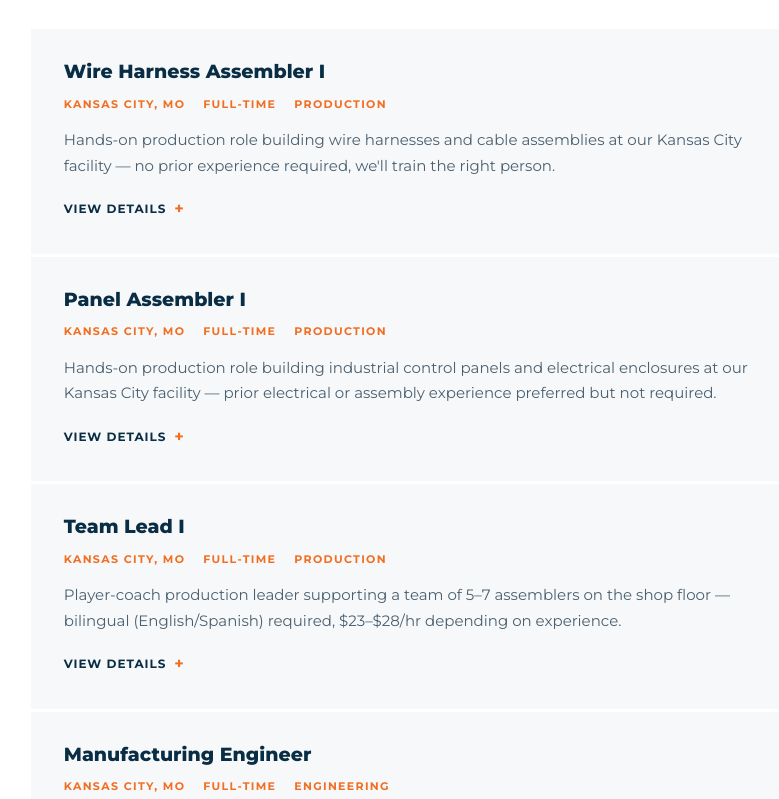
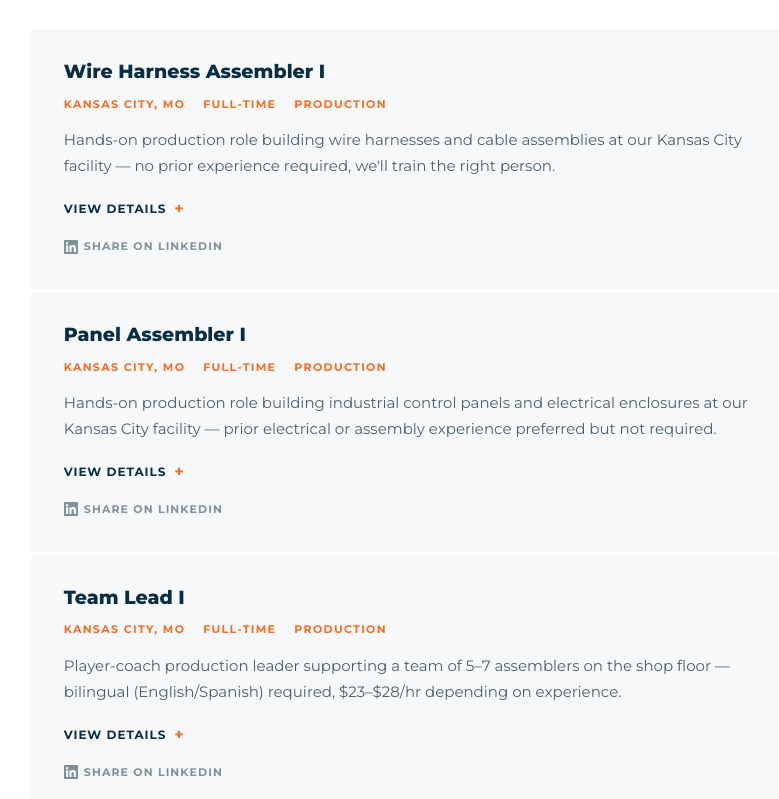
Before and after one commit to QCSKC/qcs-website, a plain HTML site: page careers/index.html in a window 1280 px wide. Shown: the part 1710-2509 px from the top of the page, without its empty margins (86-865 px from the left). Drawn offline with Linux system fonts and the light colour scheme.

Commit message:
Add LinkedIn share button to job cards

```diff
--- a/careers/index.html
+++ b/careers/index.html
@@ -227,6 +227,24 @@
       transition: opacity .2s;
     }
     .careers-contact .btn-navy:hover { opacity: .85; }
+
+    /* LinkedIn share link on job cards */
+    .job-share-li {
+      display: inline-flex;
+      align-items: center;
+      gap: 6px;
+      font-size: 11px;
+      font-weight: 700;
+      letter-spacing: .1em;
+      text-transform: uppercase;
+      color: var(--navy);
+      text-decoration: none;
+      margin-top: 12px;
+      opacity: .5;
+      transition: opacity .2s;
+    }
+    .job-share-li:hover { opacity: 1; }
+    .job-share-li svg { flex-shrink: 0; }
   </style>
   <!-- Google Analytics -->
   <script async src="https://www.googletagmanager.com/gtag/js?id=G-ZYHSQVX4SC"></script>
@@ -501,8 +519,17 @@
         var applyUrl = job.apply_url || '/contact/';
         var hasDesc = job.description && String(job.description).trim();
 
+        var jobUrl = 'https://qualitycablesystems.com/careers/' + (job.id ? '#' + encodeURIComponent(job.id) : '');
+        var liUrl = 'https://www.linkedin.com/sharing/share-offsite/?url=' + encodeURIComponent(jobUrl);
+        var liBtn = '<a class="job-share-li" href="' + esc(liUrl) + '" target="_blank" rel="noopener">' +
+          '<svg xmlns="http://www.w3.org/2000/svg" width="14" height="14" viewBox="0 0 24 24" fill="currentColor" aria-hidden="true">' +
+          '<path d="M20.447 20.452h-3.554v-5.569c0-1.328-.027-3.037-1.852-3.037-1.853 0-2.136 1.445-2.136 2.939v5.667H9.351V9h3.414v1.561h.046c.477-.9 1.637-1.85 3.37-1.85 3.601 0 4.267 2.37 4.267 5.455v6.286zM5.337 7.433a2.062 2.062 0 0 1-2.063-2.065 2.064 2.064 0 1 1 2.063 2.065zm1.782 13.019H3.555V9h3.564v11.452zM22.225 0H1.771C.792 0 0 .774 0 1.729v20.542C0 23.227.792 24 1.771 24h20.451C23.2 24 24 23.227 24 22.271V1.729C24 .774 23.2 0 22.222 0h.003z"/>' +
+          '</svg>' +
+          'Share on LinkedIn</a>';
+
         var card = document.createElement('article');
         card.className = 'job-card';
+        if (job.id) card.id = job.id;
         card.innerHTML =
           '<h3>' + esc(job.title) + '</h3>' +
           (meta ? '<div class="job-meta">' + meta + '</div>' : '') +
@@ -512,7 +539,8 @@
                 '<div class="job-desc">' + paragraphs(job.description) + '</div>' +
                 '<a class="btn-primary job-apply" href="' + esc(applyUrl) + '">Apply now</a>' +
               '</details>'
-            : '<a class="btn-primary job-apply" href="' + esc(applyUrl) + '">Apply now</a>');
+            : '<a class="btn-primary job-apply" href="' + esc(applyUrl) + '">Apply now</a>') +
+          liBtn;
 
         listEl.appendChild(card);
       });
```
Also changed, not shown: .claude/settings.local.json (deleted).
